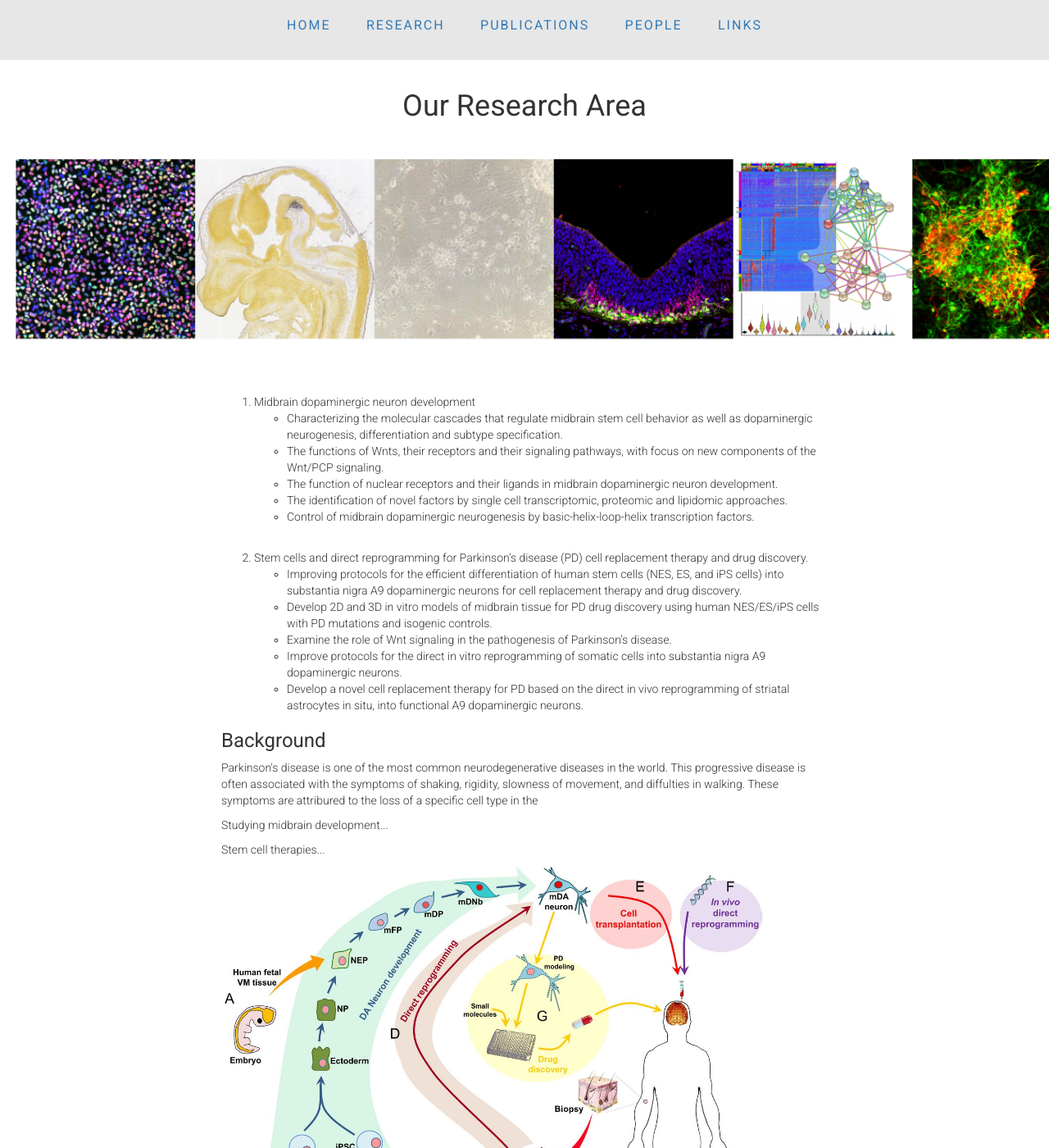
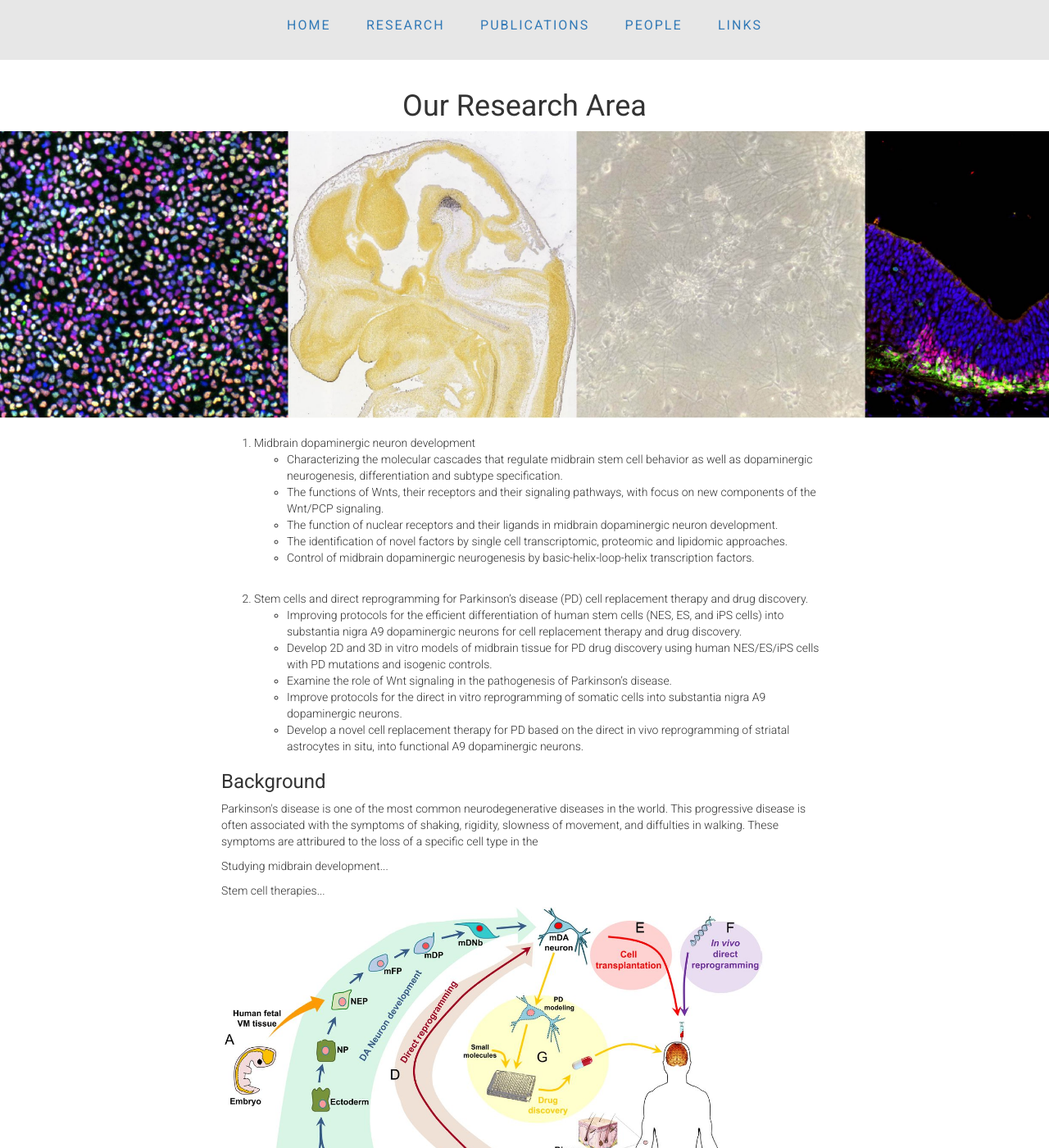
Before and after one commit to ArenasLab/arenaslab.github.io, a Jekyll site: the page research/index.html, which Jekyll copies as it is, in a window 1280 px wide and 1400 px high. Shown: the whole window at 82% size. Built offline with Jekyll 4.4.1, drawn with Linux system fonts in a browser that asks for light colours.

Commit message:
Update main.css

```diff
--- a/css/main.css
+++ b/css/main.css
@@ -50,10 +50,10 @@ header {
   font-family: 'Roboto', sans-serif;
   display: flex;
   align-items: center;
-  background-image: url("../img/Rese.jpg");
+  background-image: url("../img/RES.jpg");
   background-size: cover;
   color: #FFF;
-  height: 300px;
+  height: 350px;
   text-shadow: 0.5px 0.5px 0.5px #000000;
 }
 
```
